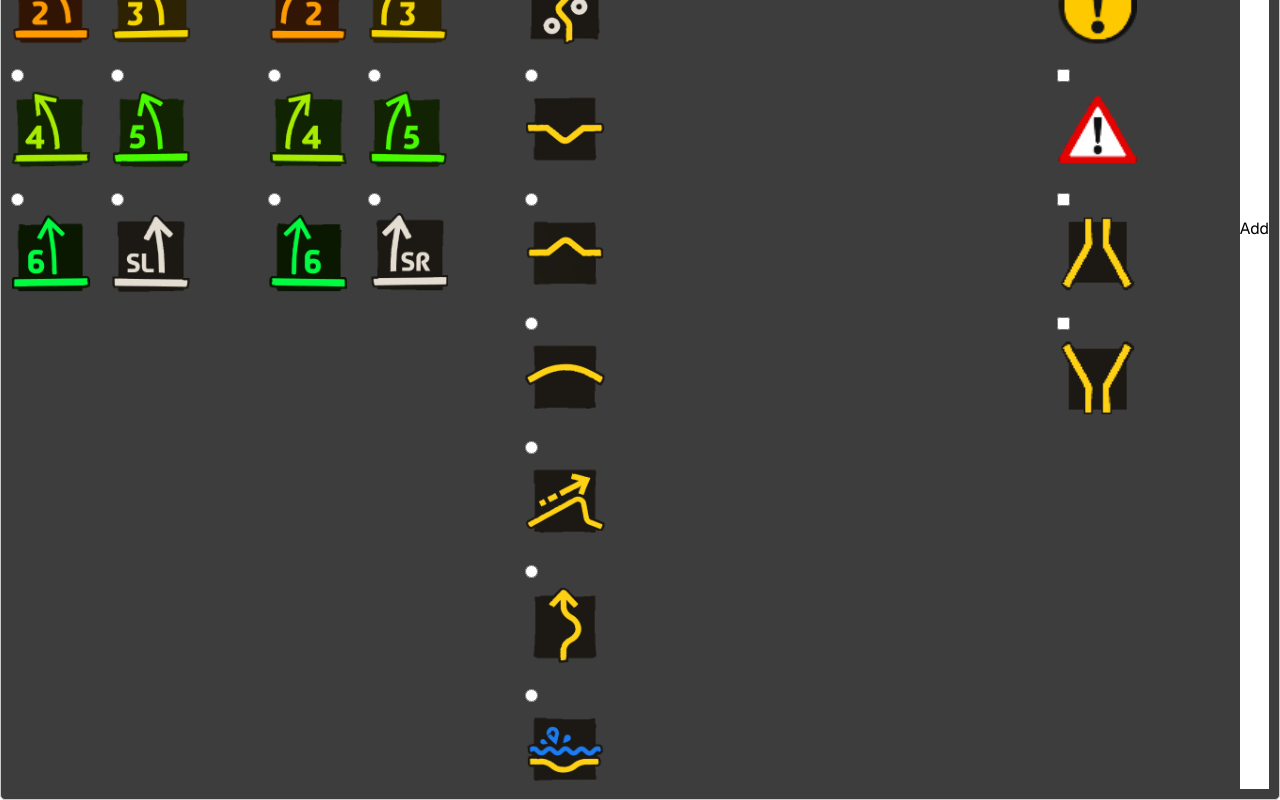
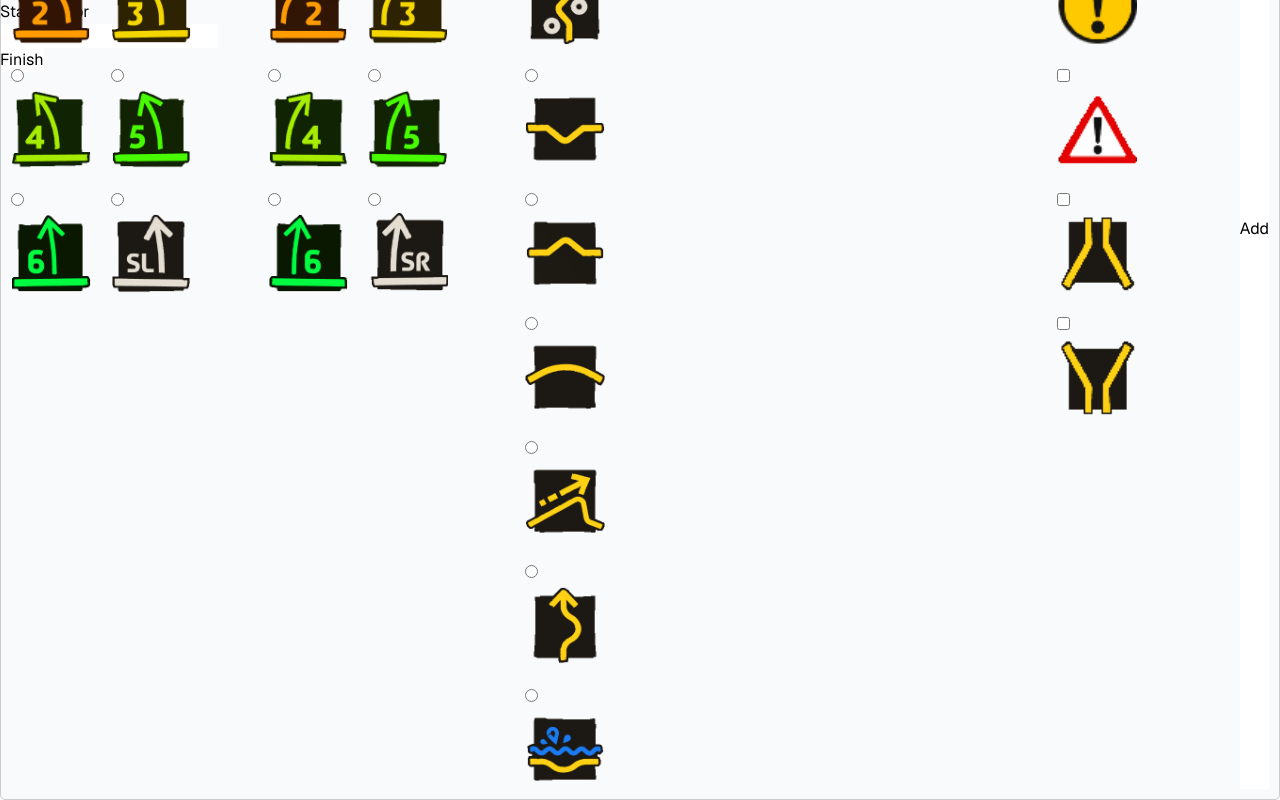
Before and after one commit to rakenduste-programmeerimine-2023/pacenote-master, a Next.js app: page /stage-editor in a window 1280 px wide. Built offline with nearby package versions, Linux system fonts and the light colour scheme.

Commit message:
fix: stage editor list right size

```diff
--- a/app/stage-editor/page.tsx
+++ b/app/stage-editor/page.tsx
@@ -67,7 +67,7 @@ const StageEditor: React.FC<StageEditorProps> = props => {
     }
 
     return (
-        <div>
+        <div style={{ width: '100%' }}>
             <h1>Stage editor</h1>
             <input
             type="text"
--- a/styles/NewPacenoteForm.css
+++ b/styles/NewPacenoteForm.css
@@ -32,5 +32,5 @@
     padding: 10px; /* Optional: Add padding for better visibility */
     border: 1px solid #ccc; /* Optional: Add a border at the top of the footer */
     border-radius: 5px;
-    background-color: rgb(61, 61, 61);
+    background-color: black);
   }
```
